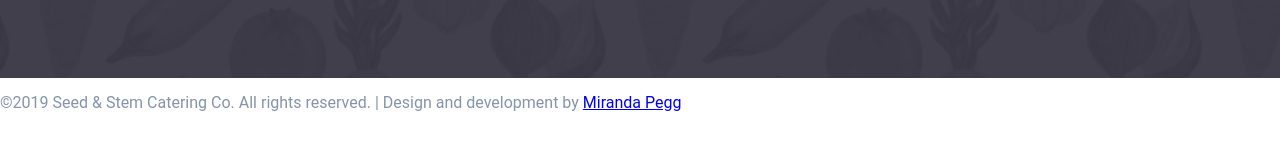
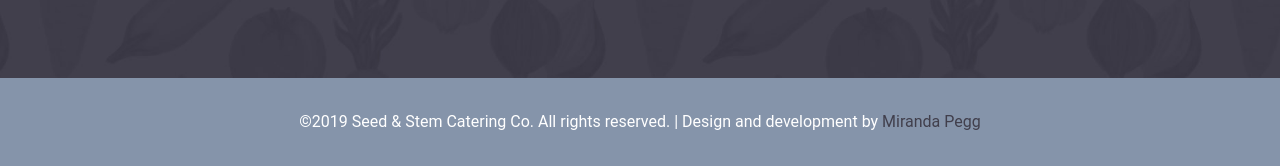
Before and after one commit to hellomurnda/catering-site, a website: page app/index.html in a window 1280 px wide. Shown: the part 4625-4791 px from the top of the page. Before the commit the page ends 4754 px from the top, so only its background shows below. Drawn offline with Linux system fonts and the light colour scheme; a web font is replaced by a local one.

Commit message:
completed footer

```diff
--- /dev/null
+++ b/app/assets/styles/modules/_footer.css
@@ -0,0 +1,13 @@
+.footer {
+	background-color: $blueGray;
+	text-align: center;
+	color: #fff;
+	margin: 0;
+	padding: 1rem 18px;
+	line-height: 1.5;
+
+	a {
+		color: $darkBlue;
+		text-decoration: none;
+	}
+}
--- a/app/assets/styles/styles.css
+++ b/app/assets/styles/styles.css
@@ -14,3 +14,4 @@
 @import "modules/_icon";
 @import "modules/_subscribe";
 @import "modules/_google-map";
+@import "modules/_footer";
--- a/app/index.html
+++ b/app/index.html
@@ -175,7 +175,7 @@
 			</div>
 		</div>
 	</div>
-	<footer>
+	<footer class="footer">
 		<p>&copy;2019 Seed &amp; Stem Catering Co. All rights reserved.  |  Design and development by <a href="http://mirandapegg.com/">Miranda Pegg</a></p>
 	</footer>
 </body>
--- a/app/temp/styles/styles.css
+++ b/app/temp/styles/styles.css
@@ -510,18 +510,7 @@ img {
 
 .row--gutters > div {
 		padding-right: 0;
-<<<<<<< HEAD
 
-	}
-
-@media (min-width: 800px) {
-
-.row--gutters > div {
-			padding-right: 35px
-=======
->>>>>>> subscribe
-
-	}
 	}
 
 @media (min-width: 800px) {
@@ -891,8 +880,6 @@ img {
 
 .icon__social-icon {
 		margin: 20px 10px;
-<<<<<<< HEAD
-=======
 	}
 
 .subscribe__title {
@@ -983,5 +970,18 @@ img {
 
 .google-map iframe {
 		width: 100%;
->>>>>>> subscribe
 	}
+
+.footer {
+	background-color: #8594aa;
+	text-align: center;
+	color: #fff;
+	margin: 0;
+	padding: 1rem 18px;
+	line-height: 1.5;
+}
+
+.footer a {
+		color: #413f4c;
+		text-decoration: none;
+	}
```
